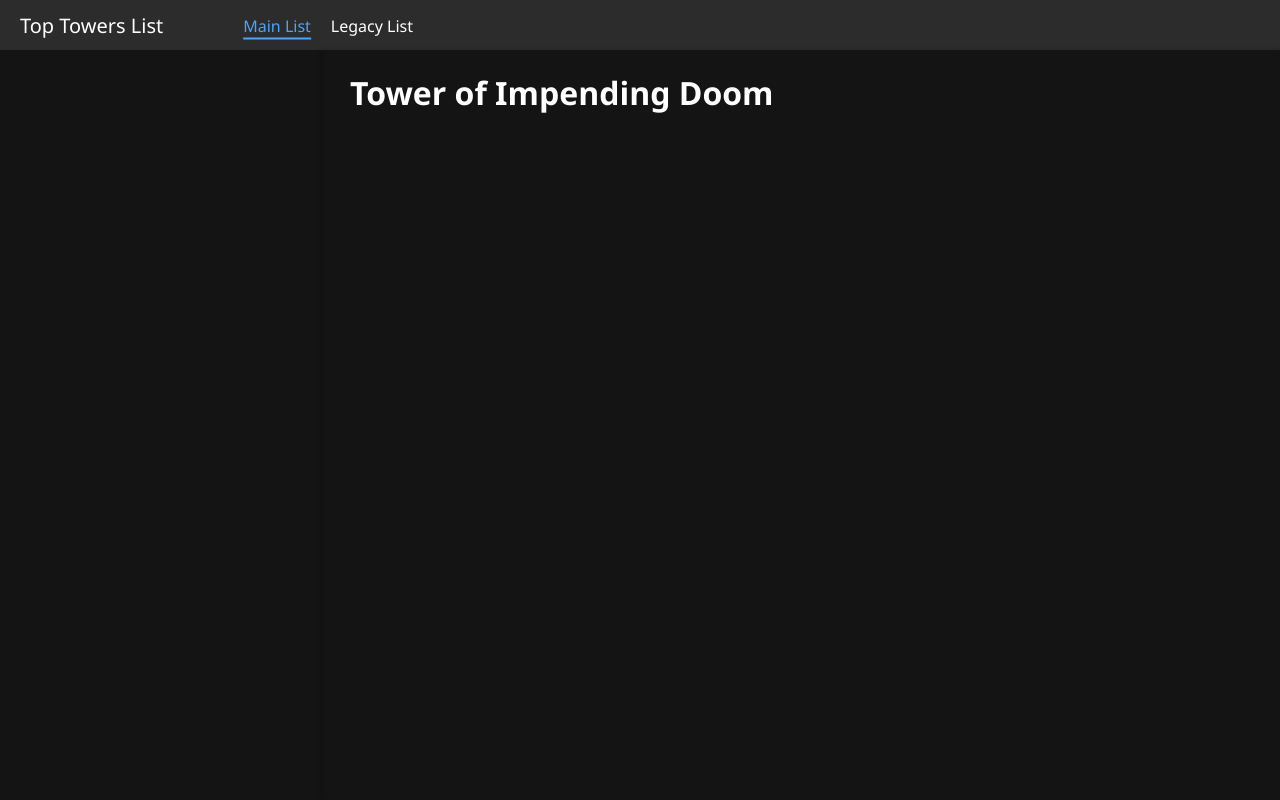
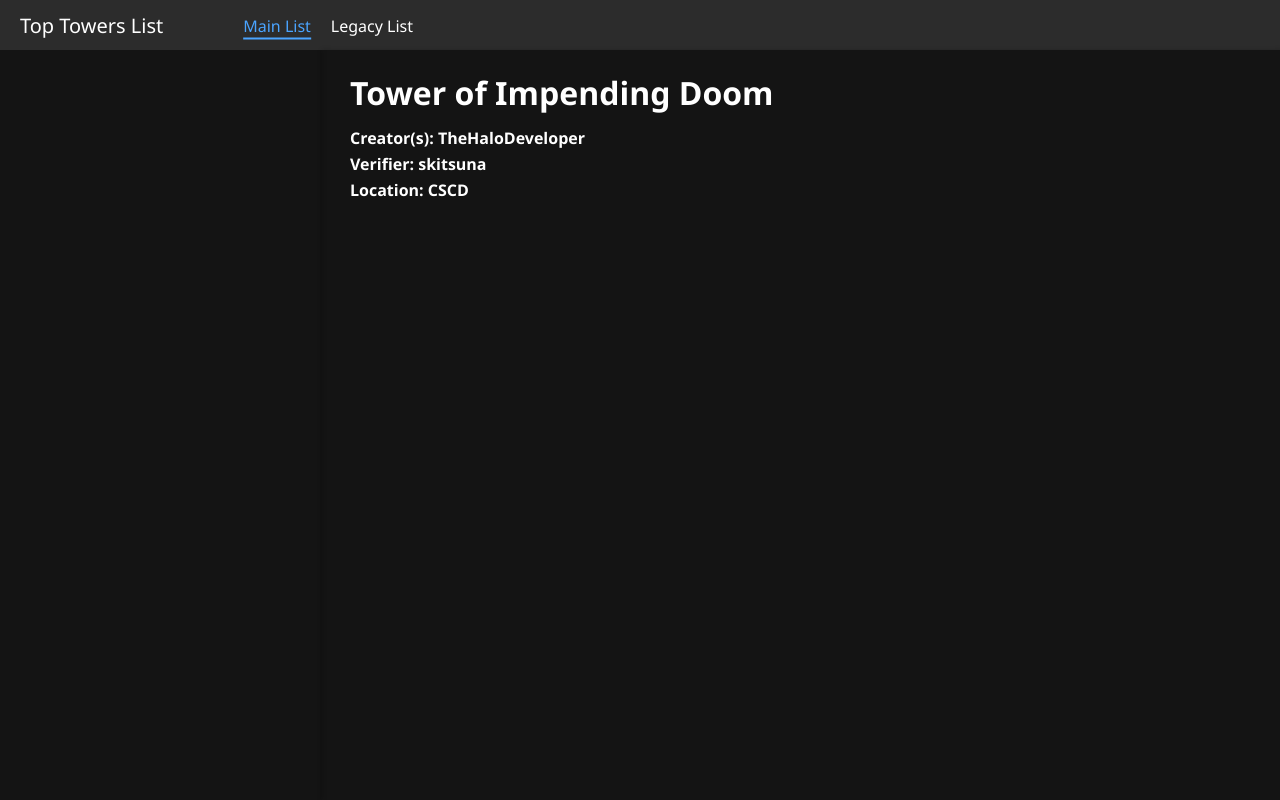
Before and after one commit to TheHaloDeveloper/TopTowersCommunity, a Python web app: template templates/index.html in a window 1280 px wide. Run offline with Jinja, Linux system fonts and the light colour scheme; the template is opened without the code that fills it, so the values that code supplies are empty.

Commit message:
extra info html

```diff
--- a/static/styles.css
+++ b/static/styles.css
@@ -114,6 +114,10 @@ body {
     transform: translateX(-50%) scaleX(1);
 }
 
+#extra {
+    line-height: 5px;
+}
+
 #info {
     width: 75%;
     height: calc(100vh - var(--navbar-height));
--- a/templates/index.html
+++ b/templates/index.html
@@ -19,6 +19,11 @@
     <div id="list"></div>
     <div id="info">
         <h1>Tower of Impending Doom</h1>
+        <div id="extra">
+            <h4>Creator(s): TheHaloDeveloper</h4>
+            <h4>Verifier: skitsuna</h4>
+            <h4>Location: CSCD</h4>
+        </div>
     </div>
 
     <script>
```
